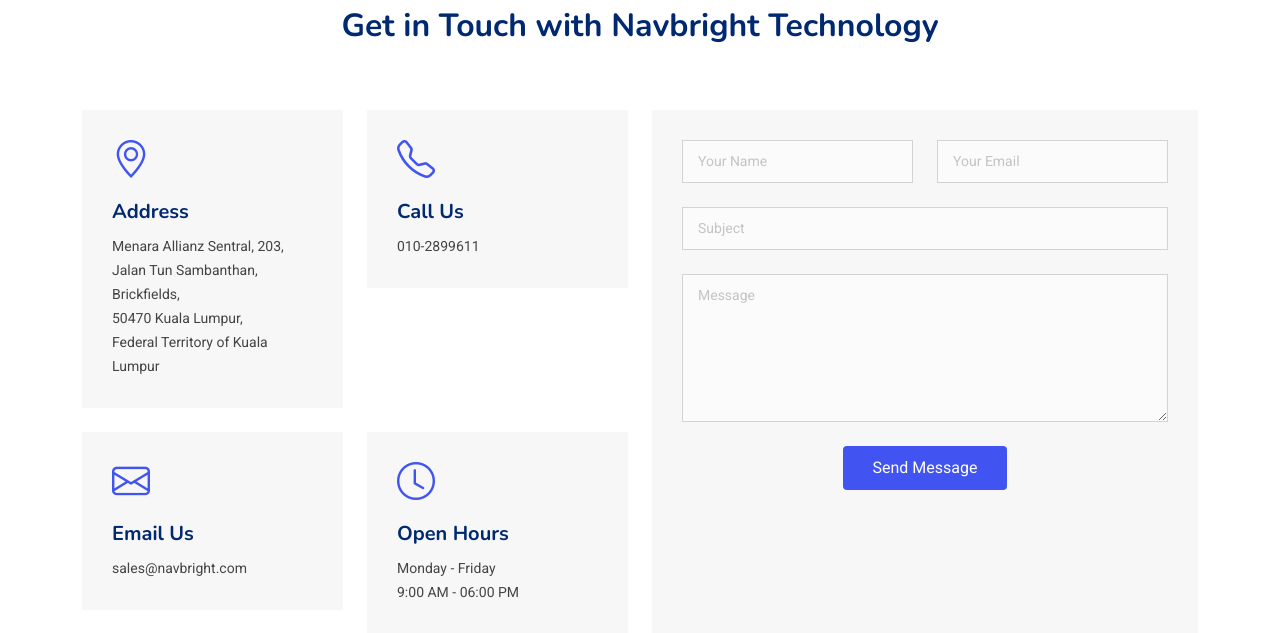
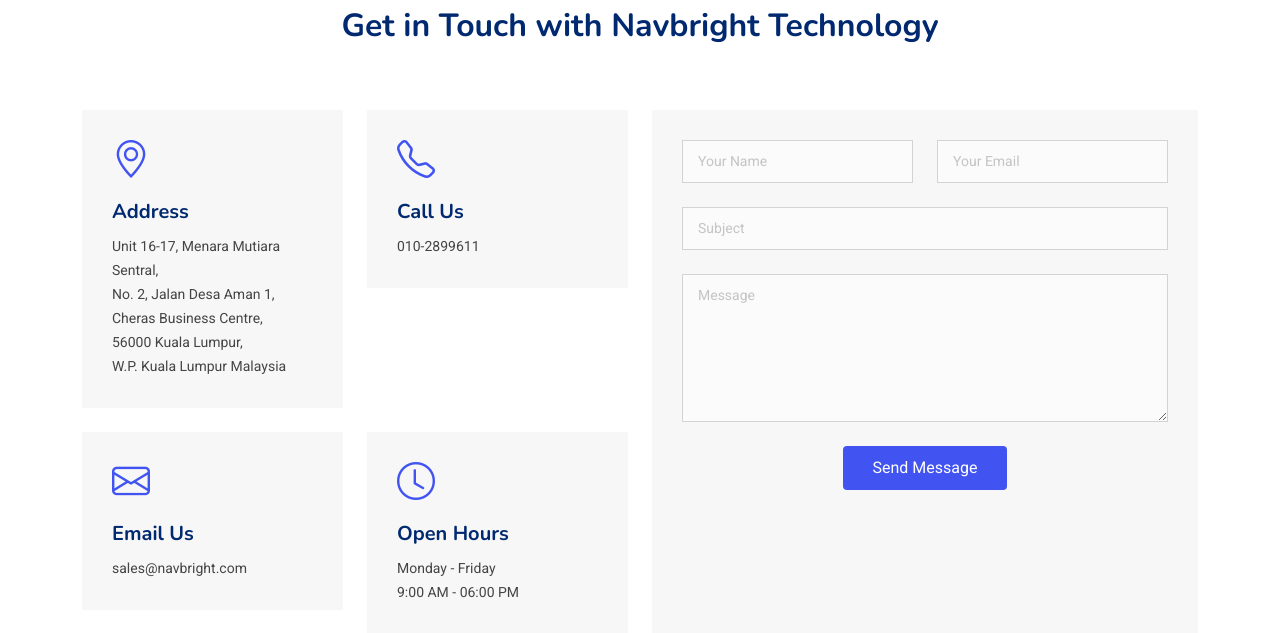
Before and after one commit to jerryvien/navbright, a PHP site: page / in a window 1280 px wide. Shown: the part 5734-6367 px from the top of the page. Run offline with PHP 8.4, Linux system fonts and the light colour scheme.

Commit message:
address changed

```diff
--- a/index.php
+++ b/index.php
@@ -484,7 +484,7 @@
               <div class="info-item" data-aos="fade" data-aos-delay="200">
                 <i class="bi bi-geo-alt"></i>
                 <h3>Address</h3>
-                <p>Menara Allianz Sentral, 203,<br>Jalan Tun Sambanthan, Brickfields,<br>50470 Kuala Lumpur,<br>Federal Territory of Kuala Lumpur</p>
+                <p>Unit 16-17, Menara Mutiara Sentral,<br>No. 2, Jalan Desa Aman 1, Cheras Business Centre,<br>56000 Kuala Lumpur,<br>W.P. Kuala Lumpur Malaysia</p>
               </div>
             </div>
             <!-- Phone -->
```
